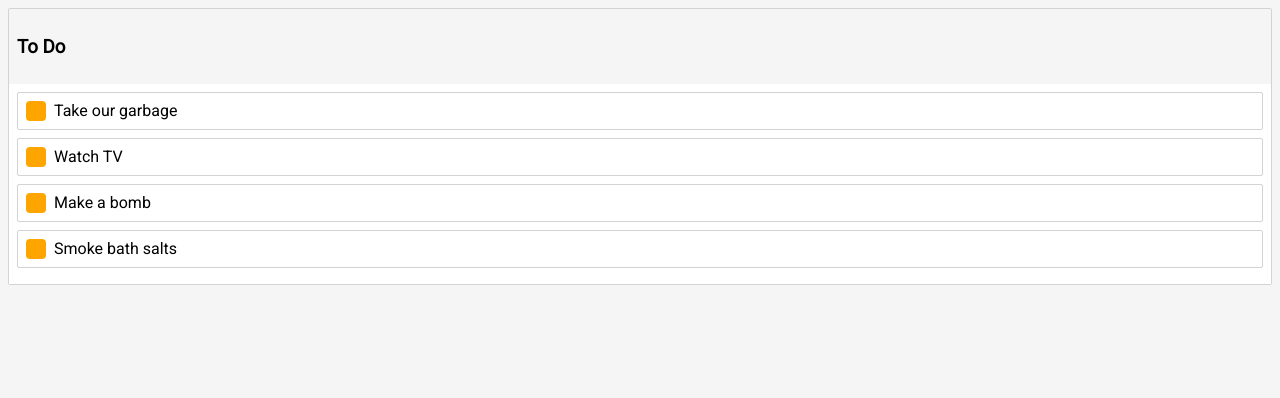
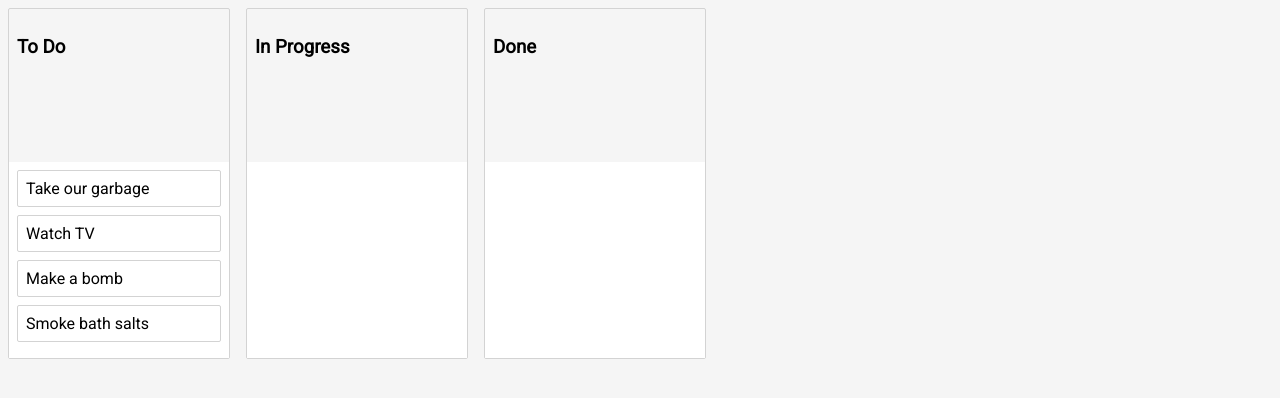
Before and after one commit to adrientremblay/react-dnd-tut, a React (Create React App) app: page / in a window 1280 px wide. Shown: the top 398 px of the page. Built offline with nearby package versions, Linux system fonts and the light colour scheme.

Commit message:
Dragging between columns

```diff
--- a/src/App.js
+++ b/src/App.js
@@ -2,6 +2,11 @@
 import initialData from "./initial-data";
 import Column from "./Column/Column";
 import { DragDropContext } from "react-beautiful-dnd";
+import styled from "styled-components";
+
+const Container = styled.div`
+  display: flex;
+`;
 
 class App extends Component {
   state = initialData;
@@ -31,25 +36,57 @@
     )
       return;
 
-    const column = this.state.columns[source.droppableId];
-    const newTasksIds = Array.from(column.taskIds); // new task id array
+    const start = this.state.columns[source.droppableId];
+    const finish = this.state.columns[destination.droppableId];
+    if (start === finish) {
+      const newTasksIds = Array.from(start.taskIds); // new task id array
       newTasksIds.splice(source.index, 1); // remove from source index
       newTasksIds.splice(destination.index, 0, draggableId); // add to destination index
 
       const newColumn = {
-      ...column,
+        ...start,
         taskIds: newTasksIds,
       };
 
       this.setState({
+        ...this.state,
         columns: {
+          ...this.state.columns,
           [newColumn.id]: newColumn,
+        },
+      });
+
+      return;
+    }
+
+    const sourceTaskIds = Array.from(start.taskIds); // new task id array
+    const targetTaskIds = Array.from(finish.taskIds); // new task id array
+    sourceTaskIds.splice(source.index, 1); // remove from source index
+    targetTaskIds.splice(destination.index, 0, draggableId); // add to destination index
+
+    const newSourceColumn = {
+      ...start,
+      taskIds: sourceTaskIds,
+    };
+
+    const newDestColumn = {
+      ...finish,
+      taskIds: targetTaskIds,
+    };
+
+    this.setState({
+      ...this.state,
+      columns: {
+        ...this.state.columns,
+        [newSourceColumn.id]: newSourceColumn,
+        [newDestColumn.id]: newDestColumn,
       },
     });
   };
 
   render() {
     return (
+      <Container>
         <DragDropContext
           onDragStart={this.dragStartHandler}
           onDragUpdate={this.dragUpdateHandler}
@@ -64,6 +101,7 @@
             return <Column key={column.id} column={column} tasks={tasks} />;
           })}
         </DragDropContext>
+      </Container>
     );
   }
 }
--- a/src/Column/Column.js
+++ b/src/Column/Column.js
@@ -7,14 +7,20 @@
   margin: 8px;
   border: 1px solid lightgrey;
   border-radius: 2px;
+  width: 220px;
+
+  display: flex;
+  flex-direction: column;
 `;
 const Title = styled.h3`
   padding: 8px;
+  min-height: 100px;
 `;
 const TaskList = styled.div`
   padding: 8px;
   transition: background-color 0.2s ease;
   background-color: ${(props) => (props.isDraggingOver ? "skyblue" : "white")};
+  flex-grow: 1;
 `;
 
 const column = (props) => {
--- a/src/Task/Task.js
+++ b/src/Task/Task.js
@@ -26,11 +26,12 @@
       {(provided, snapshot) => (
         <Container
           {...provided.draggableProps}
+          {...provided.dragHandleProps}
           innerRef={provided.innerRef}
           ref={provided.innerRef}
           isDragging={snapshot.isDragging}
         >
-          <Handle {...provided.dragHandleProps} />
+          {/* <Handle {...provided.dragHandleProps} /> */}
 
           {props.task.content}
         </Container>
--- a/src/initial-data.js
+++ b/src/initial-data.js
@@ -11,8 +11,18 @@
       title: "To Do",
       taskIds: ["task-1", "task-2", "task-3", "task-4"],
     },
+    "column-2": {
+      id: "column-2",
+      title: "In Progress",
+      taskIds: [],
+    },
+    "column-3": {
+      id: "column-3",
+      title: "Done",
+      taskIds: [],
+    },
   },
-  columnOrder: ["column-1"],
+  columnOrder: ["column-1", "column-2", "column-3"],
 };
 
 export default initialData;
```
Lines whose indentation alone changed are shown as unchanged.
